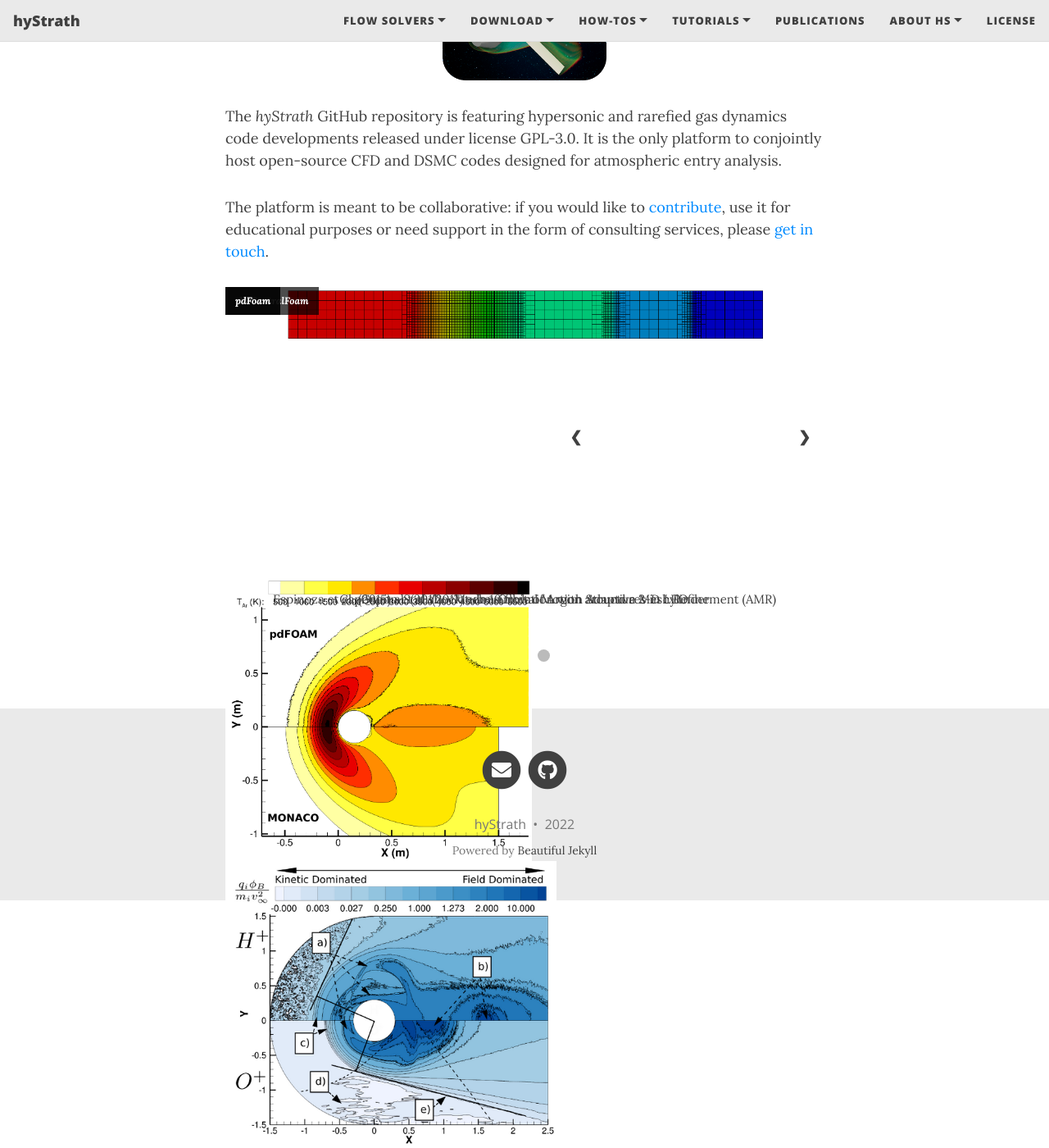
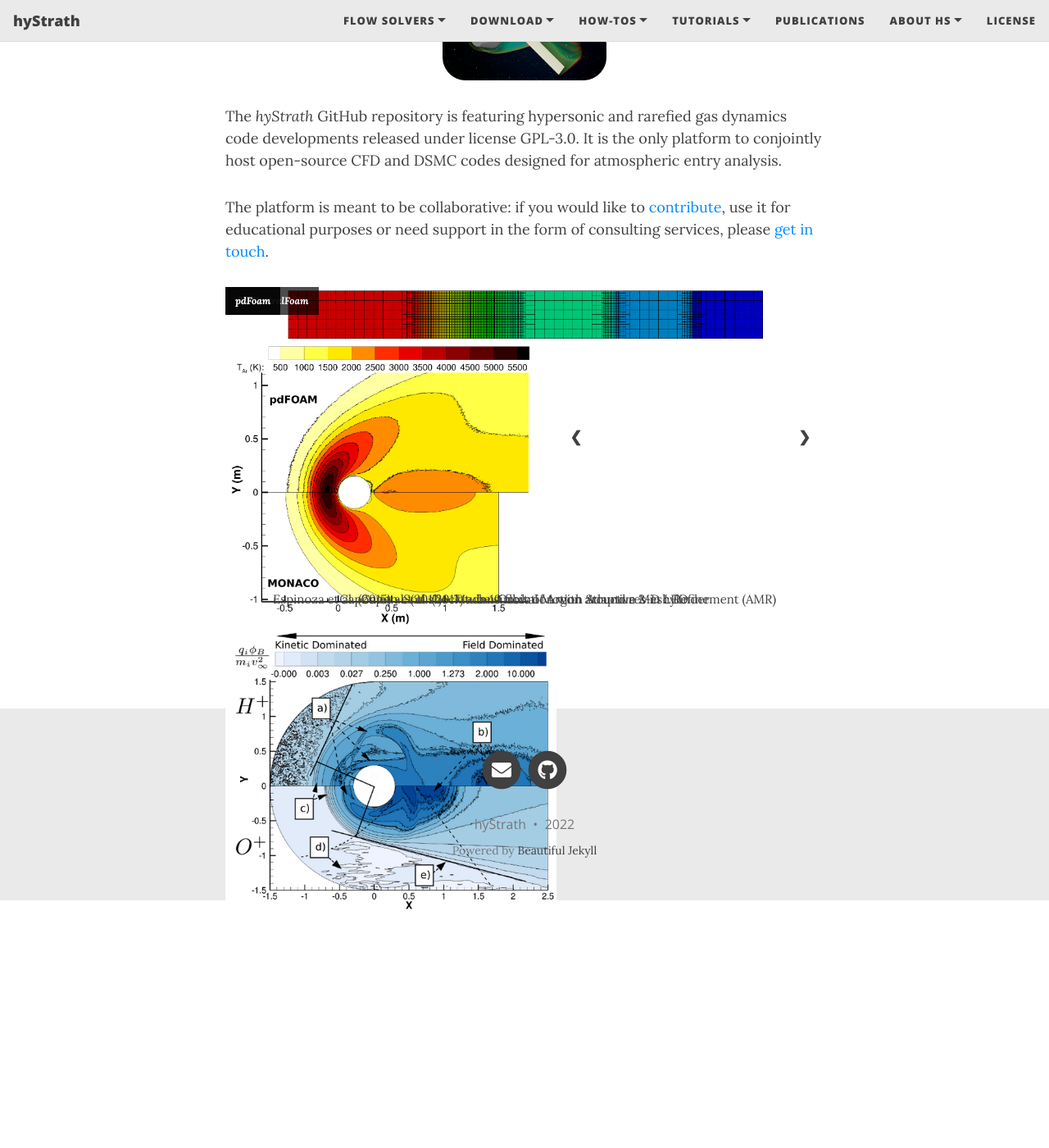
Before and after one commit to hystrath/hystrath.github.io, a Jekyll site: the page built from test2.md, in a window 1280 px wide and 1400 px high, scrolled down 320 px. Shown: the whole window at 82% size. Built offline with Jekyll 4.4.1, drawn with Linux system fonts in a browser that asks for light colours; nearby versions of some CDN libraries; after the commit the page ends 1434 px from its top, so only the background shows below that.

Commit message:
Editing pages

```diff
--- a/_includes/head.html
+++ b/_includes/head.html
@@ -286,14 +286,13 @@
     height: 350px;
     position: relative;
     margin: auto;
-<!--    vertical-align: middle;-->
+    vertical-align: middle;
   }
 
   /* Hide the images by default */
   .hyStrathSlides {
     display: inline-block; /*none;*/
     text-align: center;
-    height: 100%;
     vertical-align: middle;
   }
 
```
